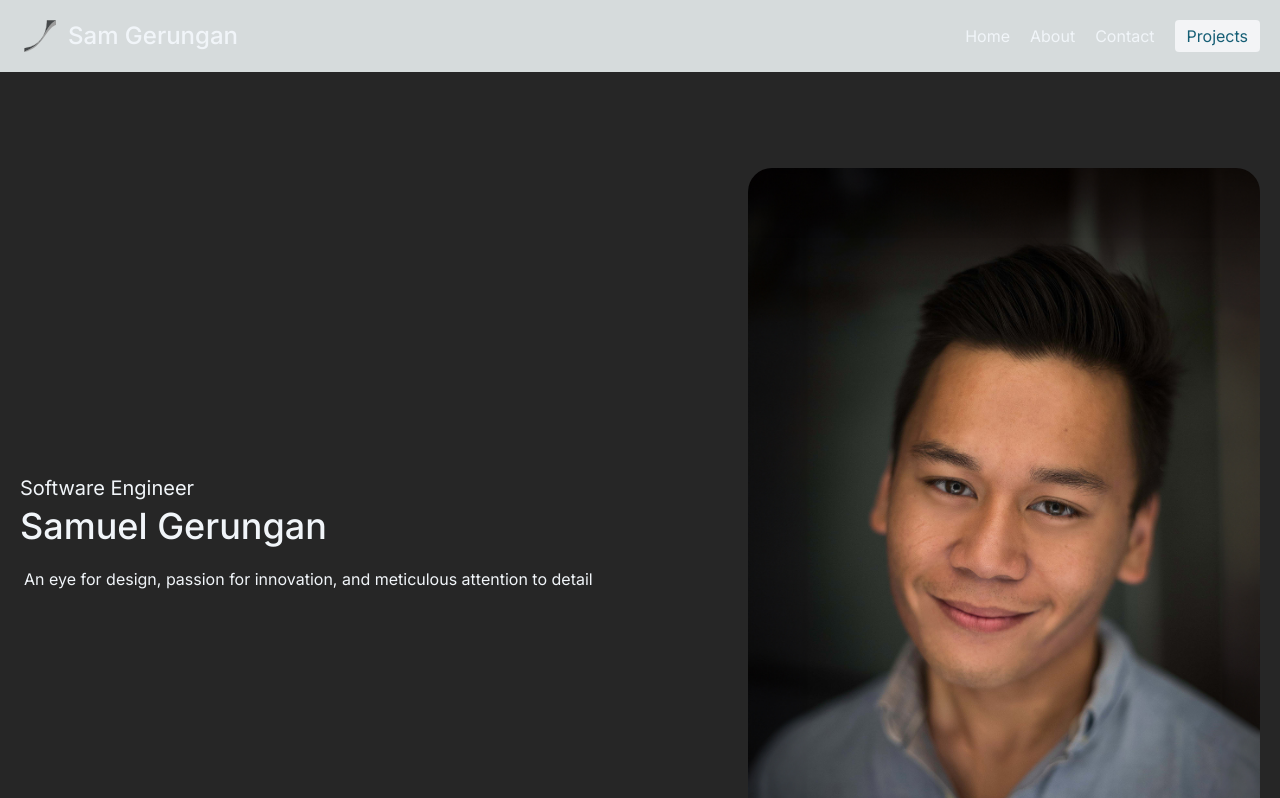
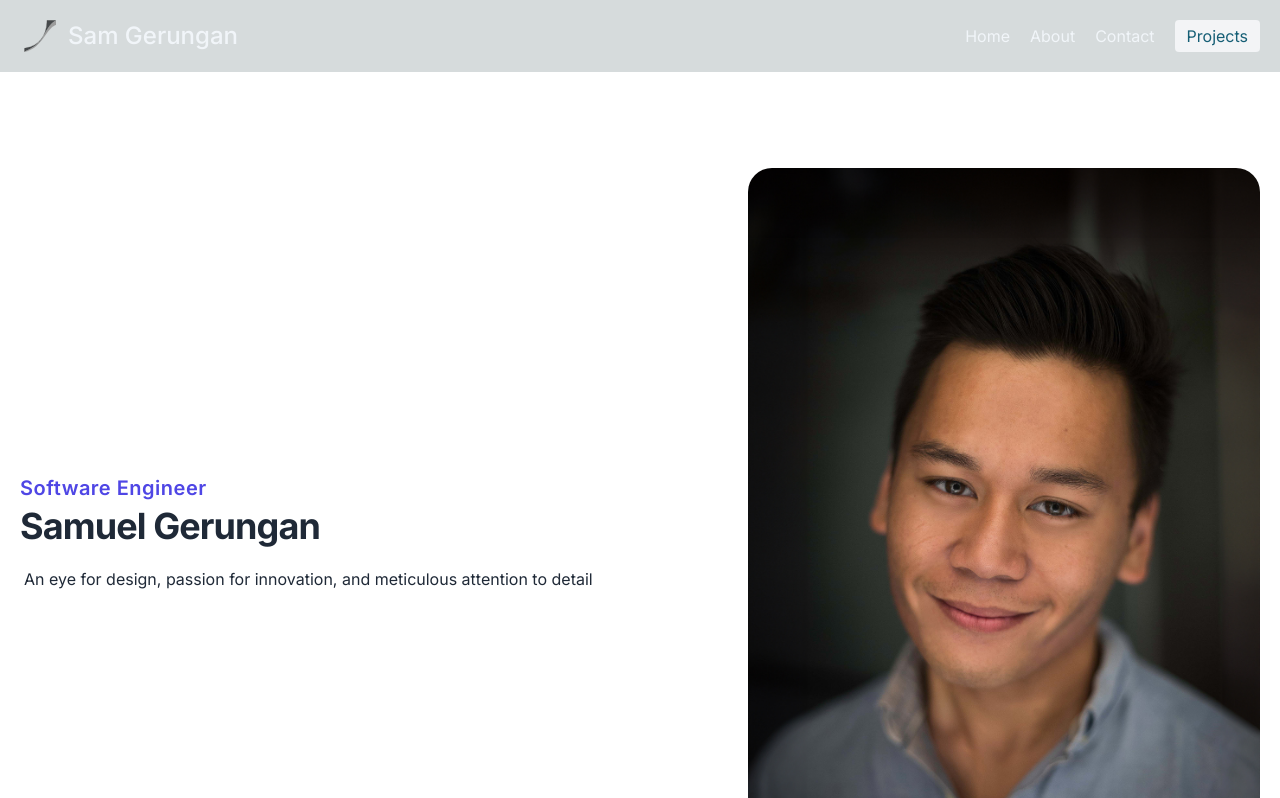
Before and after one commit to Sam-T-G/sam-modern-portfolio, a Next.js app: page / in a window 1280 px wide. Shown: the top 798 px of the page. Built offline with nearby package versions, Linux system fonts and the light colour scheme.

Commit message:
Update page.tsx

```diff
--- a/src/app/page.tsx
+++ b/src/app/page.tsx
@@ -4,11 +4,13 @@ import Image from "next/image";
 const Home = () => {
 	return (
 		<>
-			<main className="text-slate-100 bg-neutral-800 body-font">
+			<main className="text-gray-800 bg-white body-font">
 				<div className="container mx-auto flex px-5 py-24 md:flex-row flex-col items-center">
 					<div className="lg:flex-grow md:w-1/2 lg:pr-24 md:pr-16 flex flex-col md:items-start md:text-left mb-16 md:mb-0 items-center text-center">
-						<p className="hidden lg:block text-xl my-1">Software Engineer</p>
-						<h1 className="title-font sm:text-4xl text-5xl mb-4 font-medium">
+						<p className="hidden lg:block font-semibold text-xl text-indigo-600 my-1 tracking-wide">
+							Software Engineer
+						</p>
+						<h1 className="title-font sm:text-4xl text-5xl mb-4 font-bold tracking-tight">
 							Samuel Gerungan
 						</h1>
 						<p className="my-1 leading-relaxed ml-1">
```
